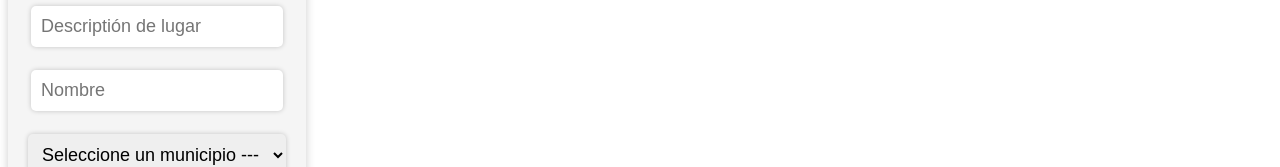
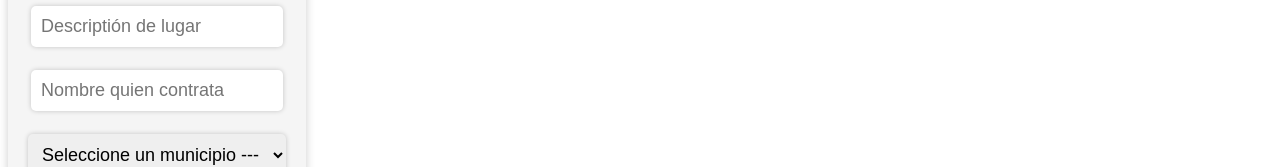
Before and after one commit to SebastianHoyosLopez/Diary, a React (Vite) app: page / in a window 1280 px wide. Shown: the part 253-420 px from the top of the page. Built offline with nearby package versions, Linux system fonts and the light colour scheme.

Commit message:
workingprogress: pequeños avances de diseño y textos

```diff
--- a/src/components/tables/FormOrder.jsx
+++ b/src/components/tables/FormOrder.jsx
@@ -70,7 +70,7 @@ function FormOrder({ setDb, db }) {
         <input
           type="text"
           value={name}
-          placeholder="Nombre"
+          placeholder="Nombre quien contrata"
           onChange={(e) => setName(e.target.value)}
         />
         <br />
--- a/src/pages/home/Home.jsx
+++ b/src/pages/home/Home.jsx
@@ -4,6 +4,7 @@ import TableOrder from "../../components/tables/TableOrder";
 
 const Home = () => {
   const [db, setDb] = useState([]);
+  console.log(db)
 
   return (
     <div>
```
